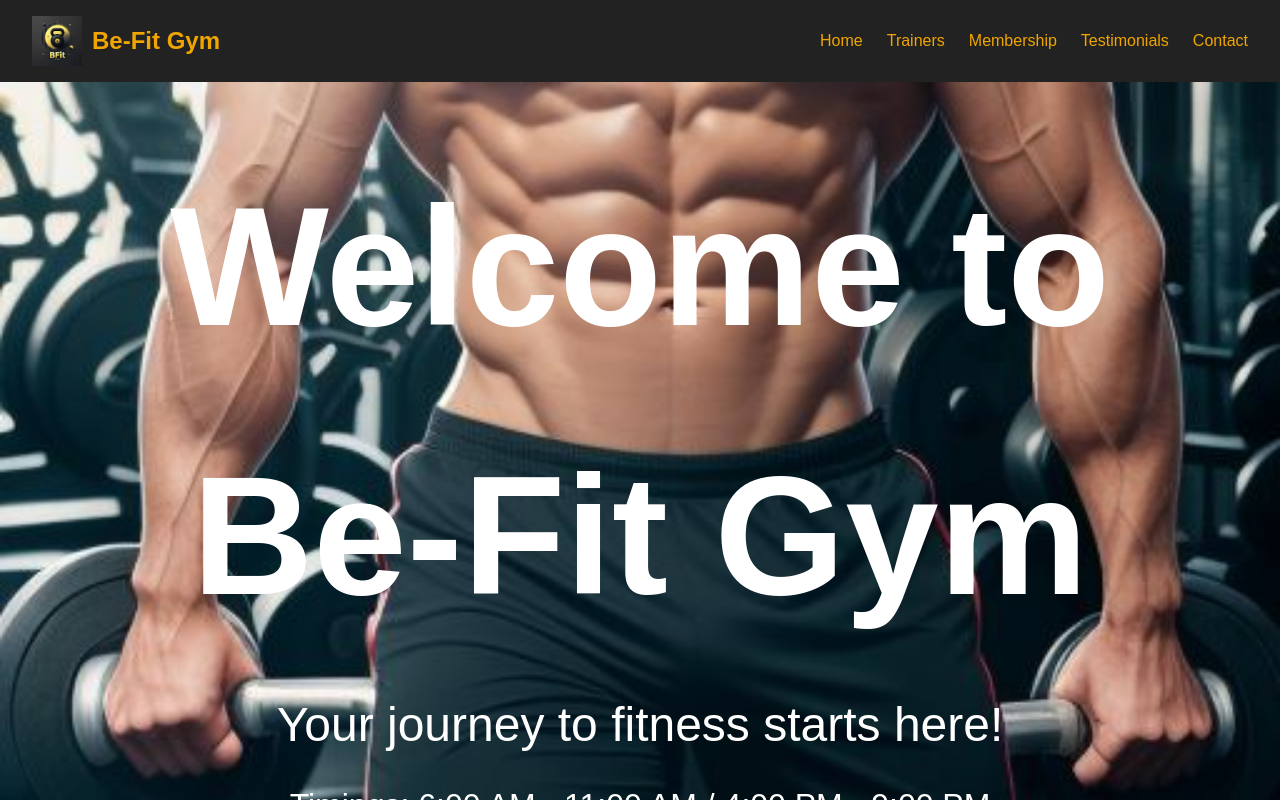
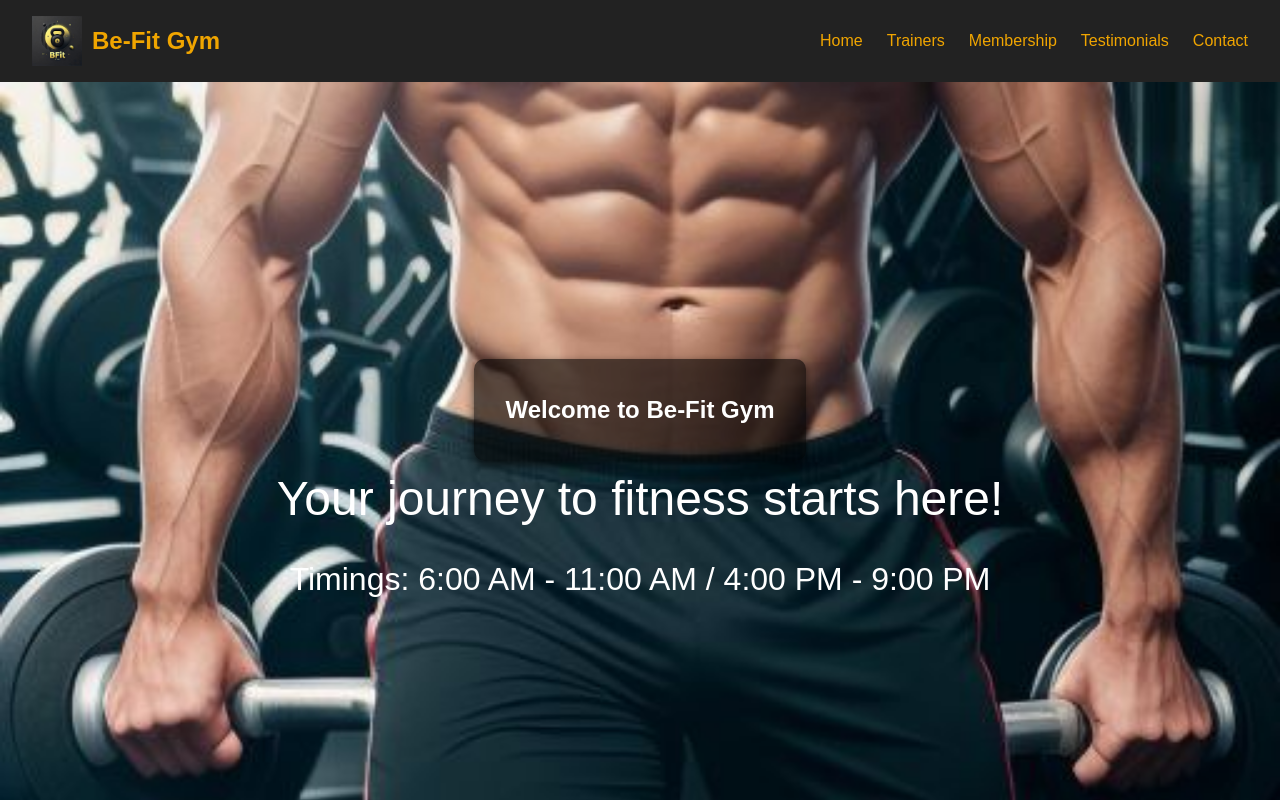
Before and after one commit to VarnankSharma/BfitGym, a React (Create React App) app: page / in a window 1280 px wide. Shown: the top 800 px of the page. Built offline with nearby package versions, Linux system fonts and the light colour scheme.

Commit message:
Updated content

```diff
--- a/public/styles.css
+++ b/public/styles.css
@@ -131,11 +131,8 @@ ul {
 }
 
 .home-section .welcome {
-  font-size: 7rem;
-  margin-bottom: 1rem;
-}
-.home-section.welcome h2{
-  font-size: 7rem;
+  /* font-size: 7rem;
+  margin-bottom: 1rem; */
   text-align: center;
   background-color: rgba(0, 0, 0, 0.6); /* Dark background with slight transparency for contrast */
   padding: 2rem;
@@ -143,6 +140,10 @@ ul {
   box-shadow: 0 4px 10px rgba(0, 0, 0, 0.7); /* Adds some subtle shadow */
   max-width: 800px;
   margin: 0 auto; /* Centering */
+}
+.home-section.welcome h2{
+  font-size: 7rem;
+
 }
 
 .motto {
```
